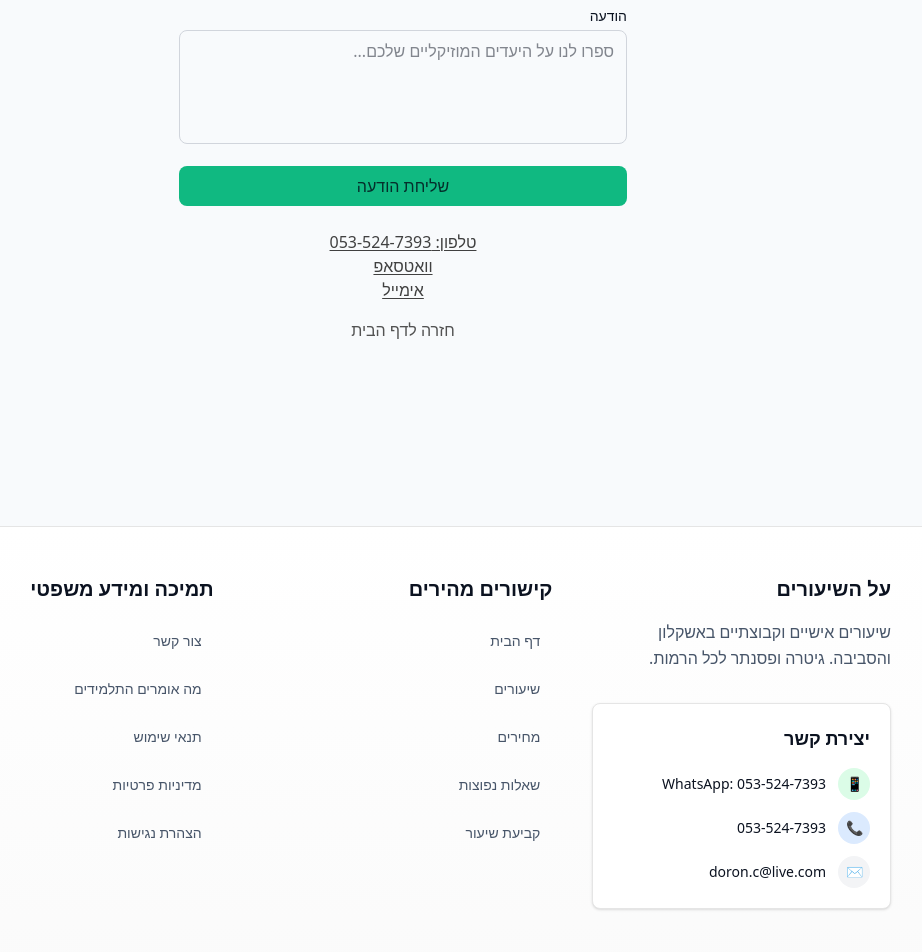
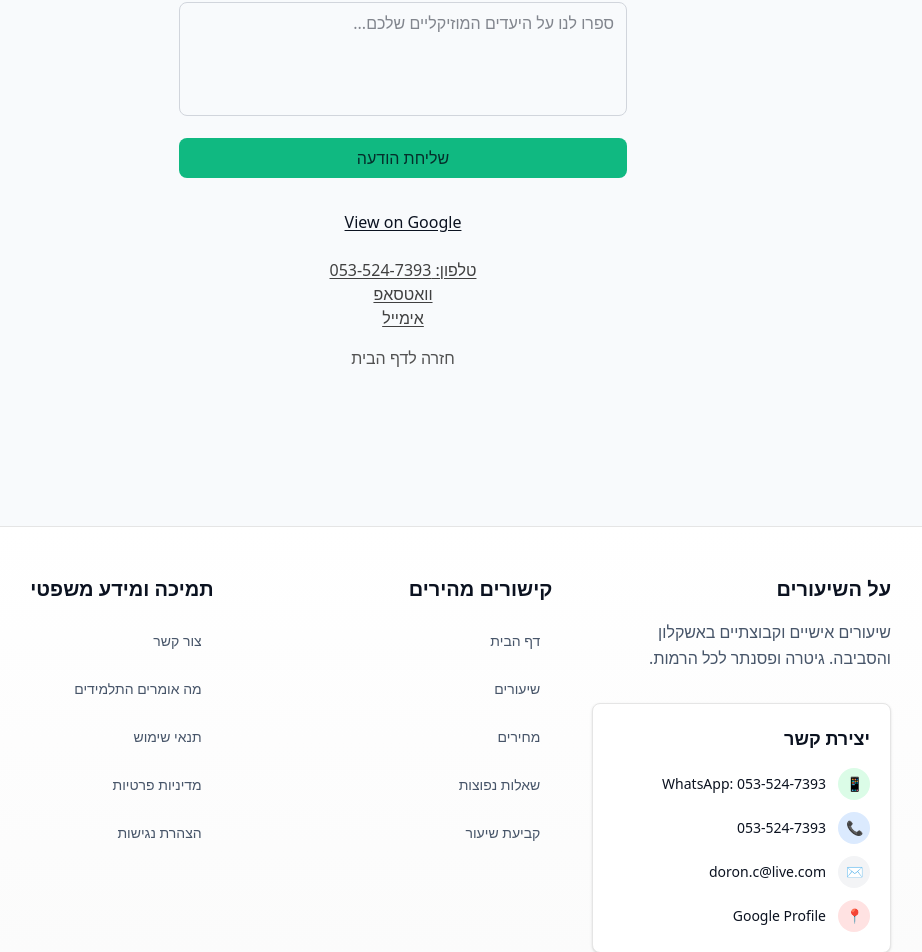
Before and after one commit to doronc36-rgb/guitar-lessons, a Next.js app: page /contact in a window 1280 px wide. Shown: the part 417-1369 px from the top of the page, without its empty margins (237-1159 px from the left). Built offline with nearby package versions, Linux system fonts and the light colour scheme; no server answers.

Commit message:
feat: add Google Profile links in footer and contact

```diff
--- a/src/app/components/Footer.tsx
+++ b/src/app/components/Footer.tsx
@@ -61,6 +61,22 @@ export default function SiteFooter() {
                     doron.c@live.com
                   </a>
                 </div>
+                {/* View on Google */}
+                {process.env.NEXT_PUBLIC_GBP_URL ? (
+                  <div className="flex items-center gap-3 group">
+                    <div className="w-8 h-8 bg-red-100 dark:bg-red-900/30 rounded-full flex items-center justify-center">
+                      <span className="text-red-600 text-sm">📍</span>
+                    </div>
+                    <a
+                      href={process.env.NEXT_PUBLIC_GBP_URL}
+                      target="_blank"
+                      rel="noopener noreferrer"
+                      className="text-[color:var(--foreground)] hover:text-red-600 transition-colors font-medium"
+                    >
+                      Google Profile
+                    </a>
+                  </div>
+                ) : null}
               </div>
             </div>
           </div>
--- a/src/app/contact/ContactForm.tsx
+++ b/src/app/contact/ContactForm.tsx
@@ -172,6 +172,20 @@ export default function ContactForm() {
           </button>
         </form>
 
+        {/* Write a Google review (if GBP URL is set and Place ID optional) */}
+        {process.env.NEXT_PUBLIC_GBP_URL ? (
+          <div className="text-center">
+            <a
+              className="inline-block mt-2 underline"
+              href={process.env.NEXT_PUBLIC_GBP_URL}
+              target="_blank"
+              rel="noopener noreferrer"
+            >
+              View on Google
+            </a>
+          </div>
+        ) : null}
+
         {submitStatus === 'success' && (
           <div className="bg-green-50 border border-green-200 rounded-lg p-4 text-center" role="status" aria-live="polite">
             <p className="text-green-800 font-medium">{t.contact.successTitle}</p>
```
